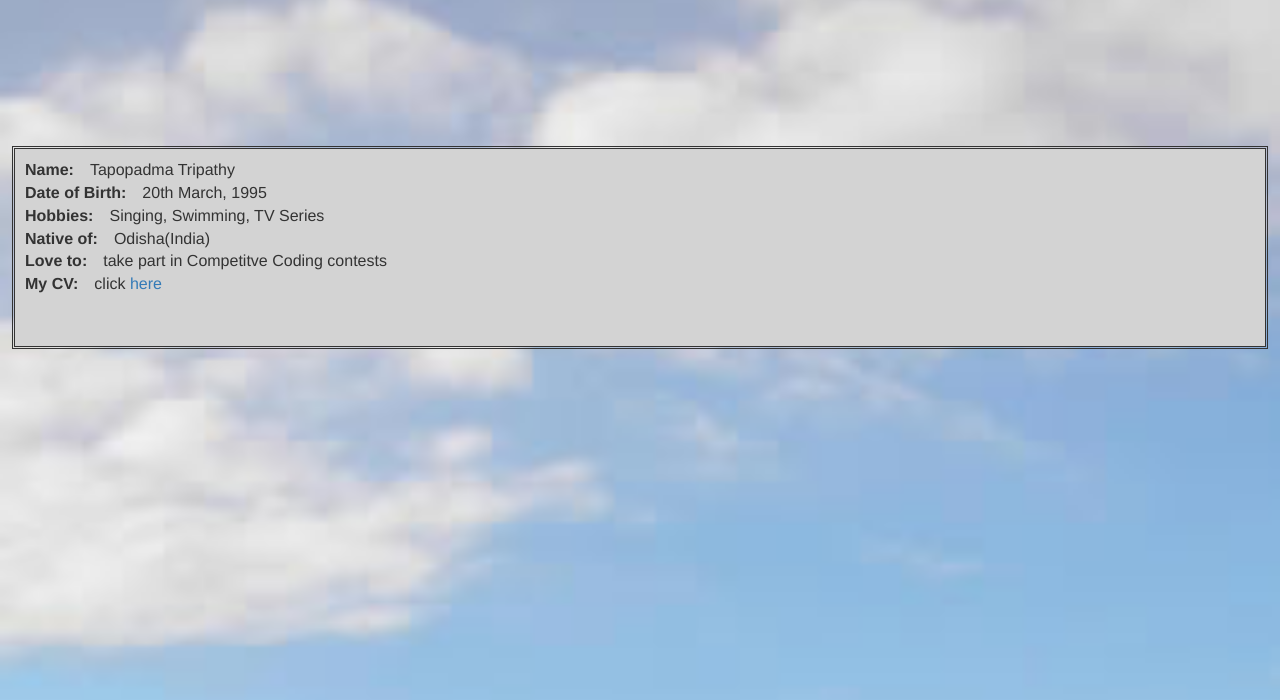
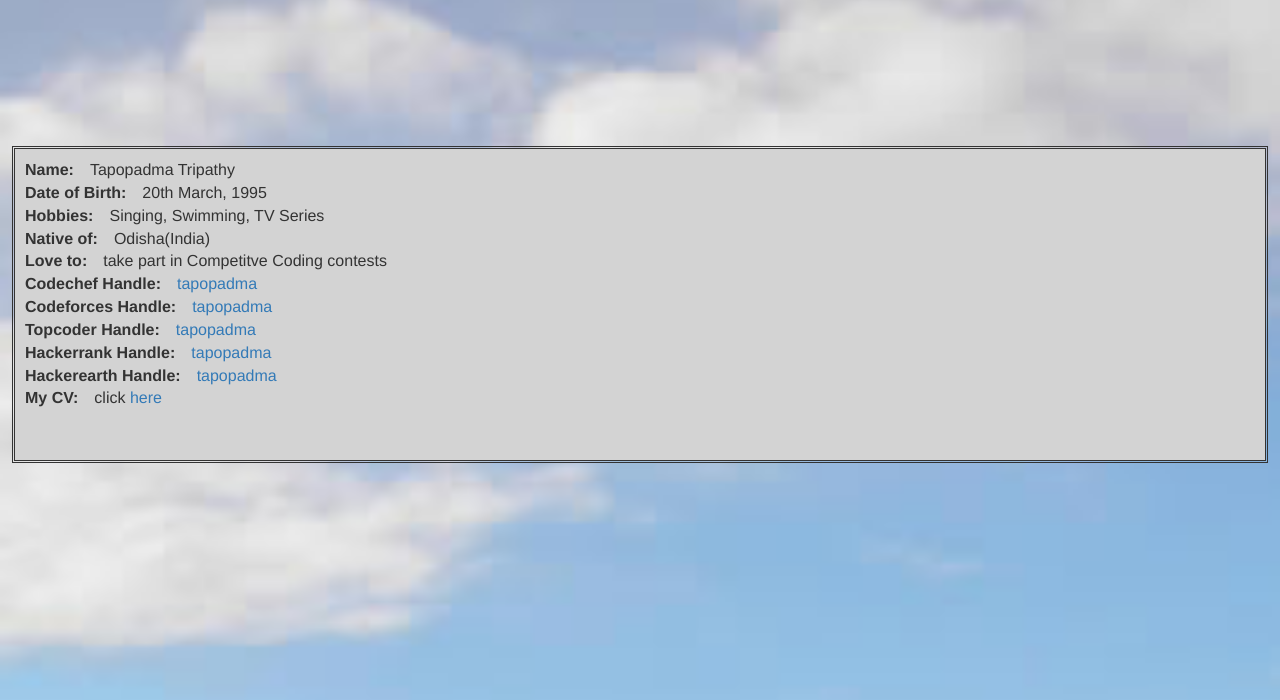
Before and after one commit to tapopadma/myWebsite, a Django app: page /aboutme/ in a window 1280 px wide. Shown: the part 51-751 px from the top of the page. Run offline with Django 3.2, Linux system fonts and the light colour scheme; some libraries are stand-ins or nearby versions.

Commit message:
extra content in AboutMe

```diff
--- a/personal/templates/personal/includes/aboutmecontent.html
+++ b/personal/templates/personal/includes/aboutmecontent.html
@@ -28,6 +28,11 @@
 			<b>Hobbies:&emsp;</b>Singing, Swimming, TV Series<br>
 			<b>Native of:&emsp;</b>Odisha(India)<br>
 			<b>Love to:&emsp;</b>take part in Competitve Coding contests<br>
+			<b>Codechef Handle:&emsp;</b><a href="https://www.codechef.com/users/tapopadma" target=_blank>tapopadma</a><br>
+			<b>Codeforces Handle:&emsp;</b><a href="http://codeforces.com/profile/tapopadma" target=_blank>tapopadma</a><br>
+			<b>Topcoder Handle:&emsp;</b><a href="https://www.topcoder.com/members/tapopadma" target=_blank>tapopadma</a><br>
+			<b>Hackerrank Handle:&emsp;</b><a href="https://www.hackerrank.com/tapopadma" target=_blank>tapopadma</a><br>
+			<b>Hackerearth Handle:&emsp;</b><a href="https://www.hackerearth.com/@silu" target=_blank>tapopadma</a><br>
 			<b>My CV:&emsp;</b>click <a href="https://drive.google.com/file/d/0B8gA-6HW54yAUTNPLWhTNVZzSE0/view?usp=sharing" target="_blank">here</a><br>
 		</p>
 	</div>
```
